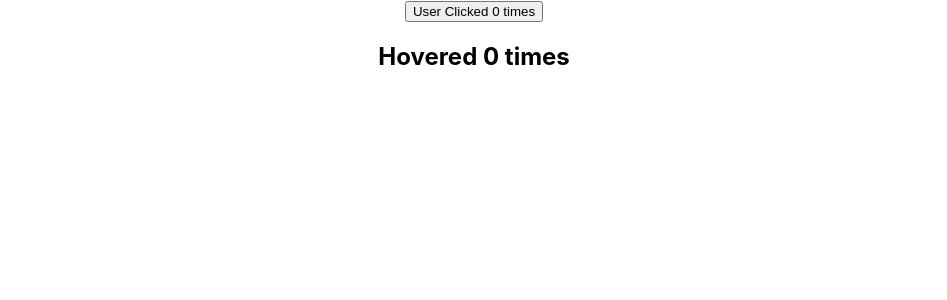
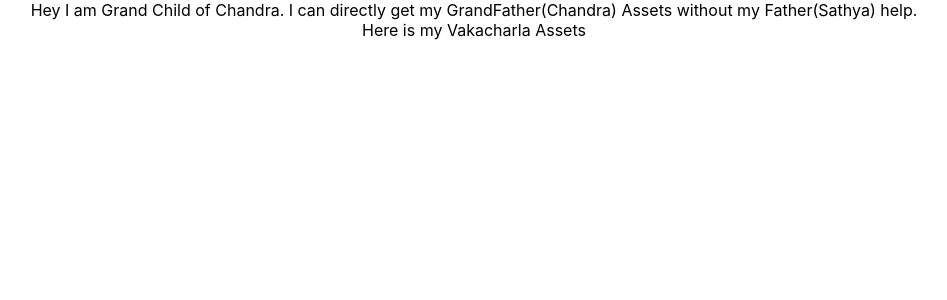
Before and after one commit to sathyalog/react-concepts-2020, a React (Create React App) app: page / in a window 1280 px wide. Shown: the top 300 px of the page, without its empty margins (166-1113 px from the left). Built offline with nearby package versions, Linux system fonts and the light colour scheme.

Commit message:
context API

```diff
--- a/src/App.js
+++ b/src/App.js
@@ -13,11 +13,13 @@ import './App.css';
 // import Form from './components/Form';
 // import LifecycleA from './components/LifecycleA';
 //import ParentComp from './components/ParentComp';
-import RefsDemo from './components/RefsDemo';
-import FRParentInput from './components/FRParentInput';
-import PortalDemo from './components/PortalDemo';
-import ClickCounter from './components/ClickCounter';
-import HoverCounter from './components/HoverCounter';
+// import RefsDemo from './components/RefsDemo';
+// import FRParentInput from './components/FRParentInput';
+// import PortalDemo from './components/PortalDemo';
+// import ClickCounter from './components/ClickCounter';
+// import HoverCounter from './components/HoverCounter';
+import Chandra from './components/Chandra';
+import {AssetProvider} from './components/context'
 
 function App() {
   return (
@@ -37,9 +39,12 @@ function App() {
       <LifecycleA/>
       <ParentComp/>
       <RefsDemo/>
-      <PortalDemo/>*/}
+      <PortalDemo/>
       <ClickCounter name="User"/>
-      <HoverCounter/>
+      <HoverCounter/>*/}
+      <AssetProvider value="Vakacharla Assets">
+        <Chandra/>
+      </AssetProvider>
     </div>
   );
 }
--- /dev/null
+++ b/src/components/Chandra.js
@@ -0,0 +1,14 @@
+import React, { Component } from 'react'
+import Sathya from './Sathya'
+
+class Chandra extends Component {
+    render() {
+        return (
+            <div>
+                <Sathya/>
+            </div>
+        )
+    }
+}
+
+export default Chandra
--- /dev/null
+++ b/src/components/Sathya.js
@@ -0,0 +1,14 @@
+import React, { Component } from 'react'
+import Vihaan from './Vihaan'
+
+class Sathya extends Component {
+    render() {
+        return (
+            <div>
+                <Vihaan/>
+            </div>
+        )
+    }
+}
+
+export default Sathya
--- /dev/null
+++ b/src/components/Vihaan.js
@@ -0,0 +1,21 @@
+import React, { Component } from 'react'
+import {AssetConsumer} from './context';
+
+class Vihaan extends Component {
+    render() {
+        return (
+            <div>
+                Hey I am Grand Child of Chandra. I can directly get my GrandFather(Chandra) Assets without my Father(Sathya) help.
+                <AssetConsumer>
+                    {
+                        asset => {
+                            return <div>Here is my {asset}</div>
+                        }
+                    }
+                </AssetConsumer>
+            </div>
+        )
+    }
+}
+
+export default Vihaan
--- /dev/null
+++ b/src/components/context.js
@@ -0,0 +1,8 @@
+import React from 'react';
+
+const assetContext = React.createContext();//Another way of passing value to components is React.createContext('Chandra Assets') and delete provider tag in App.js
+
+const AssetProvider = assetContext.Provider;
+const AssetConsumer = assetContext.Consumer;
+
+export {AssetConsumer, AssetProvider}
```
Also changed, not shown: 1 other file (tests, documents, lock files or other folders).
